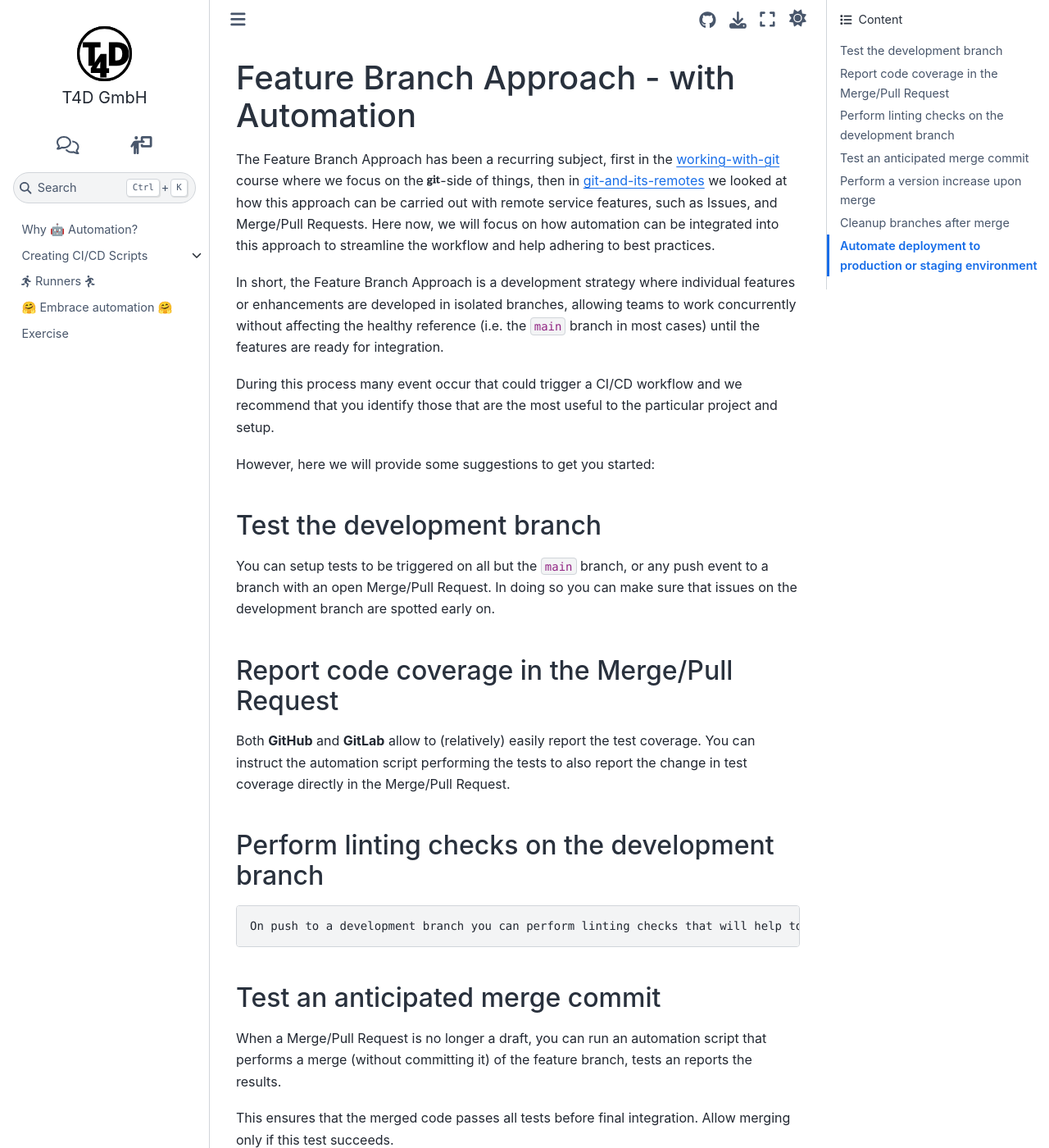
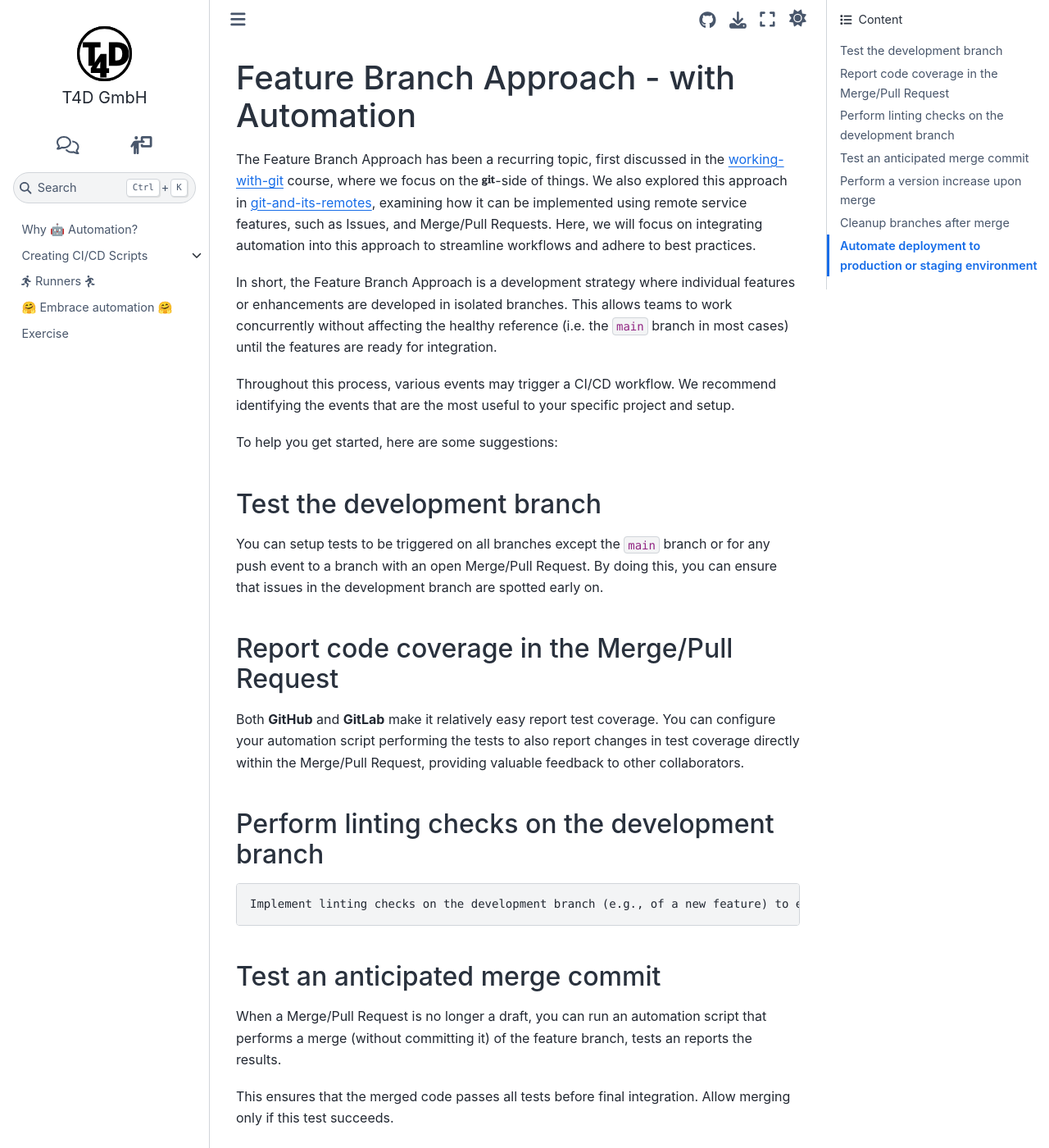
Before and after one commit to t4d-gmbh/ci-cd-workflows, a Sphinx documentation site: the page built from source/content/embrace_automation/feature_branch_automated.md, in a window 1280 px wide and 1400 px high. Shown: the whole window at 82% size. Built offline with Sphinx 7.4.7 and the Sphinx Book theme 1.1.4, drawn with Linux system fonts in a browser that asks for light colours; the version number could not be read and is left out; some of the changed text lies outside the part shown.

Commit message:
Update feature_branch_automated.md
Revised manuscript text for better readability

````diff
--- a/source/content/embrace_automation/feature_branch_automated.md
+++ b/source/content/embrace_automation/feature_branch_automated.md
@@ -1,15 +1,15 @@
 ## Feature Branch Approach - with Automation
 
 {% if page %}
-The Feature Branch Approach has been a recurring subject, first in the [working-with-git](https://t4d-gmbh.github.io/working-with-git/content/feature_branch/index.html) course where we focus on the <i class="fab fa-git"></i>-side of things, then in [git-and-its-remotes](https://t4d-gmbh.github.io/git-and-its-remotes/content/project_management/index.html#feature-branch-approach-reloaded) we looked at how this approach can be carried out with remote service features, such as Issues, and Merge/Pull Requests.
-Here now, we will focus on how automation can be integrated into this approach to streamline the workflow and help adhering to best practices.
+The Feature Branch Approach has been a recurring topic, first discussed in the [working-with-git](https://t4d-gmbh.github.io/working-with-git/content/feature_branch/index.html) course, where we focus on the <i class="fab fa-git"></i>-side of things. We also explored this approach in [git-and-its-remotes](https://t4d-gmbh.github.io/git-and-its-remotes/content/project_management/index.html#feature-branch-approach-reloaded), examining how it can be implemented using remote service features, such as Issues, and Merge/Pull Requests.
+Here, we will focus on integrating automation into this approach to streamline workflows and adhere to best practices.
 
 
-In short, the Feature Branch Approach is a development strategy where individual features or enhancements are developed in isolated branches, allowing teams to work concurrently without affecting the healthy reference (i.e. the `main` branch in most cases) until the features are ready for integration.
+In short, the Feature Branch Approach is a development strategy where individual features or enhancements are developed in isolated branches. This allows teams to work concurrently without affecting the healthy reference (i.e. the `main` branch in most cases) until the features are ready for integration.
 
-During this process many event occur that could trigger a CI/CD workflow and we recommend that you identify those that are the most useful to the particular project and setup.
+Throughout this process, various events may trigger a CI/CD workflow. We recommend identifying the events that are the most useful to your specific project and setup.
 
-However, here we will provide some suggestions to get you started:
+To help you get started, here are some suggestions:
 {% endif %}
 
 
@@ -17,21 +17,21 @@ However, here we will provide some suggestions to get you started:
 {% if slide %}- **{% else %}#### {% endif %}Test the development branch{% if slide %}**{% endif %}
 {% if page %}
 
-You can setup tests to be triggered on all but the `main` branch, or any push event to a branch with an open Merge/Pull Request.
-In doing so you can make sure that issues on the development branch are spotted early on.
+You can setup tests to be triggered on all branches except the `main` branch or for any push event to a branch with an open Merge/Pull Request.
+By doing this, you can ensure that issues in the development branch are spotted early on.
 
 {% endif %}
 {% if slide %}- **{% else %}#### {% endif %}Report code coverage in the Merge/Pull Request{% if slide %}**{% endif %}
 {% if page %}
 
-Both **GitHub** and **GitLab** allow to (relatively) easily report the test coverage.
-You can instruct the automation script performing the tests to also report the change in test coverage directly in the Merge/Pull Request.
+Both **GitHub** and **GitLab** make it relatively easy report test coverage.
+You can configure your automation script performing the tests to also report changes in test coverage directly within the Merge/Pull Request, providing valuable feedback to other collaborators.
 
 {% endif %}
 {% if slide %}- **{% else %}#### {% endif %}Perform linting checks on the development branch{% if slide %}**{% endif %}
 {% if page %}
 
-    On push to a development branch you can perform linting checks that will help to keep a well structured codebase during the development process of a feature.
+    Implement linting checks on the development branch (e.g., of a new feature) to enforce coding standards and catch potential issues before they merged into the main branch. This proactive approach can you can significantly improve code quality and maintenance.
 
 {% endif %}
 {% if slide %}- **{% else %}#### {% endif %}Test an anticipated merge commit{% if slide %}**{% endif %}
@@ -70,14 +70,13 @@ merge_and_test:
 {% if slide %}- **{% else %}#### {% endif %}Perform a version increase upon merge{% if slide %}**{% endif %}
 {% if page %}
 
-You can setup and trigger a process that will create a new <i class="fab fa-git"></i> tag as soon as a feature branch is merged.
-The process might fetch the latest tag, increase its minor version number by 1 and push a new tag, or you can use pre-existing tools, such as [semantic-release](https://github.com/semantic-release/semantic-release) for **GitHub** to perform that task for you.
+You can setup a process that automatically creates a new <i class="fab fa-git"></i> tag as soon as a feature branch is merged.
+This process might fetch the latest tag, increment its minor version number by 1, and push a new tag. Alternatively, you can use existing tools, such as [semantic-release](https://github.com/semantic-release/semantic-release) for **GitHub** to perform this task automatically for you.
 
 {% endif %}
 {% if slide %}- **{% else %}#### {% endif %}Cleanup branches after merge{% if slide %}**{% endif %}
 {% if page %}
-
-A good idea is to automate the cleanup of branches that are merged and no longer used.
+Automating the cleanup of branches that have been merged and are no longer needed is a good practice.
 ```{tip}
 This is also a relatively easy automation task to start with!
 ```
@@ -85,10 +84,10 @@ This is also a relatively easy automation task to start with!
 {% endif %}
 {% if slide %}- **{% else %}#### {% endif %}Automate deployment to production or staging environment{% if slide %}**{% endif %}
 {% if page %}
-If you are working on a project that can somehow be deployed, like a static website that you want to deploy to [**GitHub**-](https://pages.github.com/) or [**GitLab**- pages](https://docs.gitlab.com/ee/user/project/pages/), you can setup a deployment script that runs on every update (i.e. `push`) to your healthy reference.
+If you are working on a project that can be deployed, like a static website in [**GitHub**-](https://pages.github.com/) or [**GitLab**- pages](https://docs.gitlab.com/ee/user/project/pages/), you can setup a deployment script that runs on every update (i.e., `push`) to your healthy reference.
 
 ```{note}
-The very content you are watching right now is depolyed just like this!
+The very content you are watching right now is depolyed in this manner!
 Checkout the [`pages.yml`](https://github.com/t4d-gmbh/ci-cd-workflows/blob/main/.github/workflows/pages.yml) Workflow to see how exactly this is done.
 ``
 {% endif %}
````
